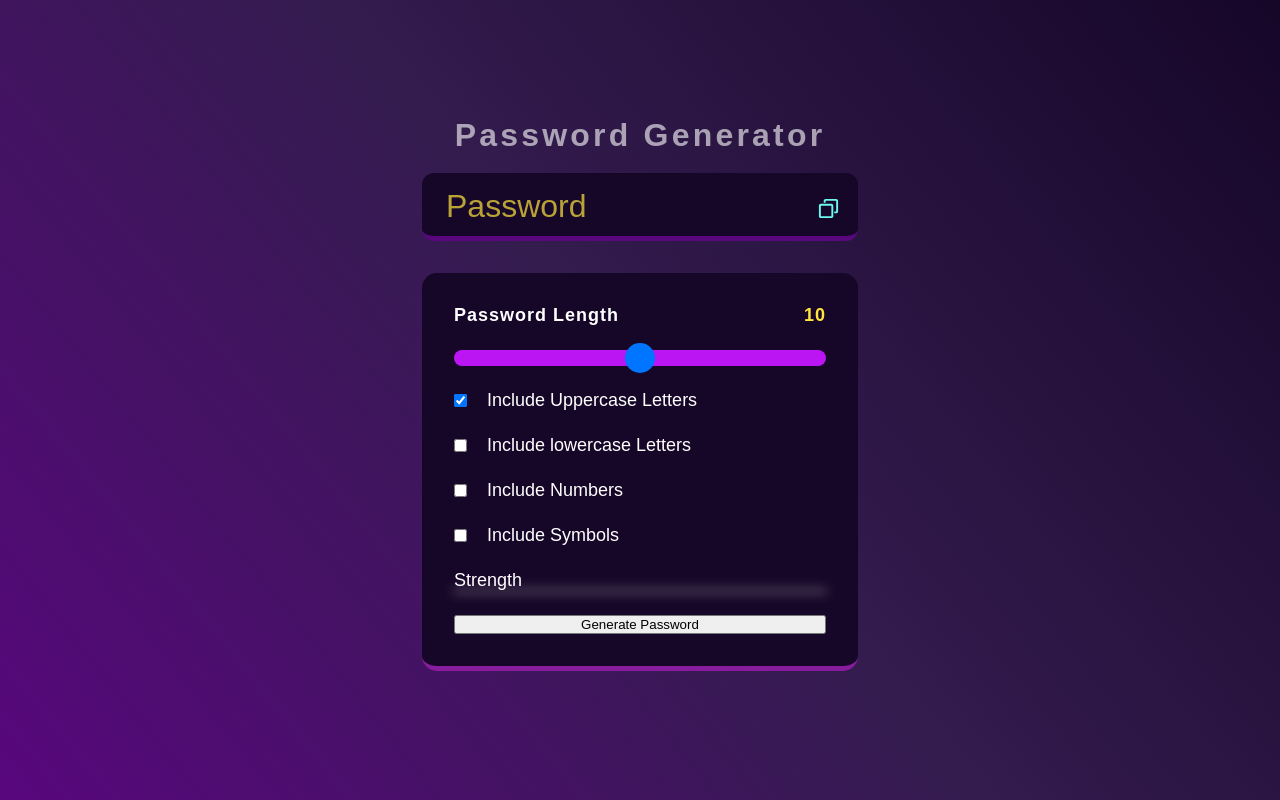
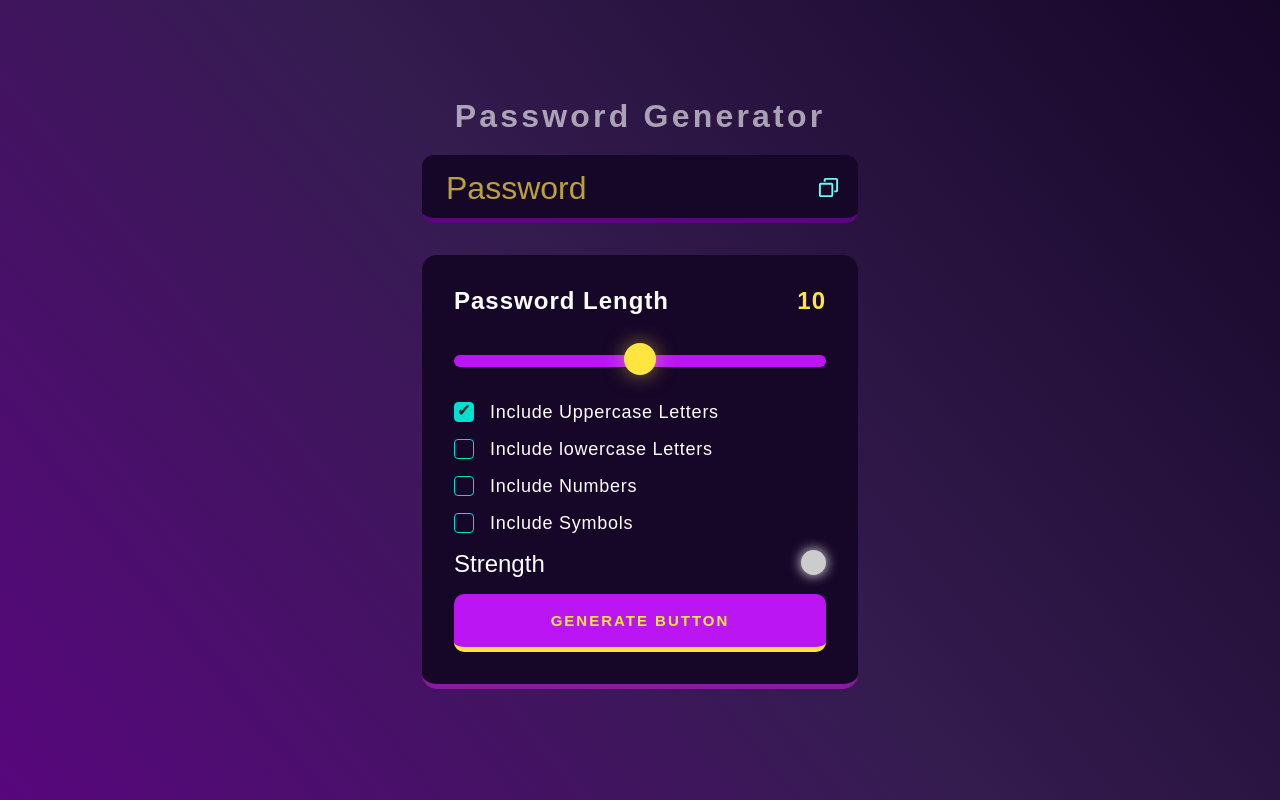
Before and after one commit to aryangupta1105/Password-Generator-Html-css-js, a website with bundled scripts: page index.html in a window 1280 px wide. Both pictures are taken after a click on the checkbox "Include Uppercase Letters". Built offline with nearby package versions, Linux system fonts and the light colour scheme.

Commit message:
Added Css and Updated Slider, Checkboxes and indicator

```diff
--- a/index.html
+++ b/index.html
@@ -9,6 +9,7 @@
     <script src="path/to/dist/feather.js"></script>
     <script src="https://unpkg.com/feather-icons"></script>
     <script src="https://cdn.jsdelivr.net/npm/feather-icons/dist/feather.min.js"></script>
+    <script src="https://unpkg.com/scrollreveal"></script>
 </head>
 <body>
     <div id="wrapper" class="w-full relative">
@@ -36,22 +37,22 @@
 
 
                     <!-- Slider -->
-                    <input type="range" step="1" max="20"  class="slide" data-lengthSlider>
+                    <input type="range" step="1" max="20"  class="slider" data-lengthSlider>
                     <!-- Checkboxes -->
-                    <div class="upper">
+                    <div class="check">
                         <input type="checkbox" id="Upper" class="checkbox">
                         <label for="Upper">Include Uppercase Letters</label>
                     </div>
-                    <div class="lower">
+                    <div class="check">
                         <input type="checkbox" id="Lower" class="checkbox">
                     <label for="Lower">Include lowercase Letters</label>
                     </div>
-                    <div class="num">
+                    <div class="check">
 
                     <input type="checkbox" id="Num" class="checkbox">
                     <label for="Num">Include Numbers </label>
                     </div>
-                    <div class="symbols">
+                    <div class="check">
                     <input type="checkbox" id="Symbols" class="checkbox">
                     <label for="Symbols">Include Symbols</label>
                     </div>
@@ -59,17 +60,25 @@
 
                     <!-- Strength Calculator -->
                     <div class="Strength-calculator">
-                        <p>Strength</p>
-                        <div data-indicator></div>
+                        <p class="s-head">Strength</p>
+                        <div data-indicator class="s-indicator"></div>
                     </div>
 
                     <!-- Generate button -->
-                    <button data-generateBtn>Generate Password</button>
+                    <button data-generateBtn class="generateBtn">Generate Button</button>
 
             </div>
         </div>
         </div>
     </div>
     <script src="index.js"></script>
+    <!-- <script>ScrollReveal({
+        reset: true,
+        distance : '60px',
+        duration: 2500,
+        delay: 400
+    });
+    ScrollReveal().reveal(".Dibba")
+    </script> -->
 </body>
 </html>
--- a/main.css
+++ b/main.css
@@ -43,7 +43,6 @@
     justify-content: center;
     align-items: center;
     overflow-x: hidden;
-
 }
 
 .container{
@@ -62,6 +61,7 @@
     font-weight: bolder;
     font-size: xx-large;
     font-stretch: extra-expanded;
+
 }
 
 
@@ -72,6 +72,7 @@
     flex-direction: row;
     justify-content: space-between;
     align-items: baseline;
+
 }
 
 .pass-display{
@@ -92,17 +93,37 @@
     font-size: xx-large;
     position: absolute;
     top: 25%;
+}
 
-}
+
 .copyBtn{
     position: absolute;
     right: 10%;
-    top: 1.5rem;
+    bottom: 30%;
     background-color: transparent;
     border: none;
     cursor: pointer;
 }
 
+.copyMsg{
+    color: var(--vb-yellow);
+    position: absolute;
+    top: -35px;
+    right: -25px;
+    background-color: var(--vb-violet2);
+    padding: 4px;
+    border-radius: 15px;
+    font-size: large;
+    transform: scale(0);
+    transform-origin: bottom;
+    opacity: 0;
+    transition: all 299ms ease-in-out;
+}
+
+.copyMsg:active{
+    opacity: 1;
+    transform: scale(1);
+}
 .input-container{
     margin: 2rem 2rem;
     padding: 2rem;
@@ -115,21 +136,13 @@
     background-color: var(--dk-violet);
     color: white;
     font-size: large;
-    gap: 1.5rem;
+    gap: 1rem;
 }
 
-.symbols, .num ,.upper , .lower
-{
-    display: flex;
-    flex-direction: row;
-    gap:20px;
-    font-size: large;
-    color: white;
-    border: none;
-}
 
 .displayLength{
     display: flex;
+    font-size: x-large;
     flex-direction: row;
     justify-content: space-between;
     font-weight: bold;
@@ -141,51 +154,131 @@
     color: var(--vb-yellow);
 }
 
-::-webkit-slider-runnable-track{
-    background: var(--vb-violet);
-    border-radius: 20px;
+.Strength-calculator{
+    display: flex;
+    justify-content: space-between;
 }
-::-webkit-slider-thumb{
+.s-head{
+    font-size: x-large;
+}
+.s-indicator{
+    height: 25px;
+    width: 25px;
+    border-radius: 100%;
+}
+
+.generateBtn{
+    cursor: pointer;
+    padding: 18px 8px;
+    color: var(--vb-yellow);
+    text-transform: uppercase;
+    letter-spacing: 2px;
+    border: none;
+    border-radius: 10px;
+    border-bottom: 5px solid var(--vb-yellow);
+    background-color: var(--vb-violet);
+    font-size: 15px;
+    font-weight: bold;
+}
+
+
+/* Checkboxes */
+
+.check{
+    display: flex;
+    align-items: center;
+    gap: 0 1rem;
+}
+
+.check input{
     appearance: none;
-    transform: scale(2);
+    width: 20px;
+    height: 20px;
+    border: 1px solid var(--vb-cyan);
+    border-radius: 4px;
+    cursor: pointer;
+    position: relative;
+}
+
+.check label{
+    color: var(--pl-white);
+    letter-spacing: 0.75px;
+}
+.check input:checked{
+    background-color: var(--vb-cyan);
+}
+
+.check input:checked::before{
+    content: "✔";
+    position: absolute;
+    color: var(--dk-text);
+    font: 900;
+    font-size: 1.05rem;
+    top: -3.5px;
+    left: 50%;
+    transform: translateX(-50%);
+}
+
+.box {
+    width: 200px;
+    height: 200px;
+    background-color: #3498db;
+    position: relative;
+    overflow: hidden;
+}
+
+.Dibba{
+      animation: reveal 1s  1 linear 1s;
+
+  }
+
+
+  @keyframes reveal {
+    0% {
+        opacity: 0;
+        transform: translateY(30px);
+
+    }
+    100%{
+        transform: translateY(0px);
+    }
+  }
+
+
+  /* Slider appearance: */
+
+  .slider{
+    appearance: none;
+    width: 100%;
+    height: 0.75rem;
+    cursor: pointer;
+    background-color: var(--lt-violet);
+    border-radius: 1rem;
+    margin-top: 1.5rem;
+    margin-bottom: 1.2rem;
+    border: none;
+    outline: none;
+    background-image: linear-gradient(var(--vb-violet) , var(--vb-violet)) ;
+  }
+
+.slider::-webkit-slider-thumb{
+    appearance: none;
+    height: 2rem;
+    width: 2rem;
     border-radius: 100%;
-    z-index: 1;
+    background-color: var(--vb-yellow);
+    border: 2px solid var(--vb-yellow);
+    cursor: pointer;
+    margin-top: -3px;
+    box-shadow: 0 0 20px 0px rgba(255 ,229 , 61 , 0.50);
+    transition: all 200ms ease-in-out;
 }
-::-webkit-slider-thumb:hover{
-    outline: 1px solid var(--vb-yellow);
-    background-color: var(--dk-violet);
-    background-color: var(--dk-violet);
-    box-shadow: 0px 0px 25px 5px rgba(255, 229, 61, 0.8);
-}
-::-webkit-slider-runnable-track:active{
-    border: 2px solid var(--vb-yellow);
-}
-::-webkit-slider-runnable-track:hover{
-    cursor: pointer;}
-
 .slider:focus{
     outline: 3px solid var(--vb-yellow);
 }
-.slider::-webkit-slider-thumb {
-    appearance: none;
-    width: 2rem;
-    height: 2rem;
-    border-radius: 50%;
-    background: var(--vb-yellow);
-    box-shadow: 0px 0px 20px 0px rgba(255, 229, 61, 0.5);
-    transition: all 100ms ease-in;
-    cursor: pointer;
-    margin-top: -3px;
-    z-index: 2;
-    position: relative;
-  }
 
-  .slider::-webkit-slider-thumb:hover {
-  }
-
-  .check label {
-    text-transform: capitalize;
-    color: var(--pl-white);
-    font-size: 1.25rem;
-    letter-spacing: 0.75px;
-  }
+.slider::-webkit-slider-thumb:hover{
+    transform: scale(1.1);
+    background-color: black;
+    box-shadow: 0 0 20px 5px var(--vb-yellow);
+}
```
Also changed, not shown: 1 other file.
